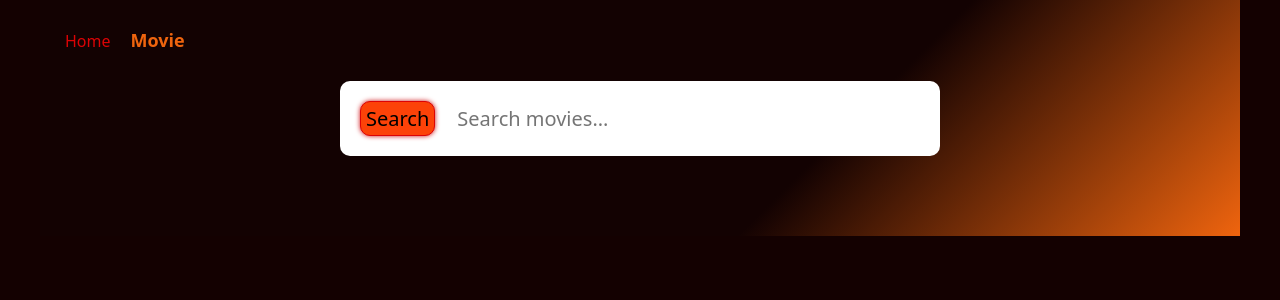
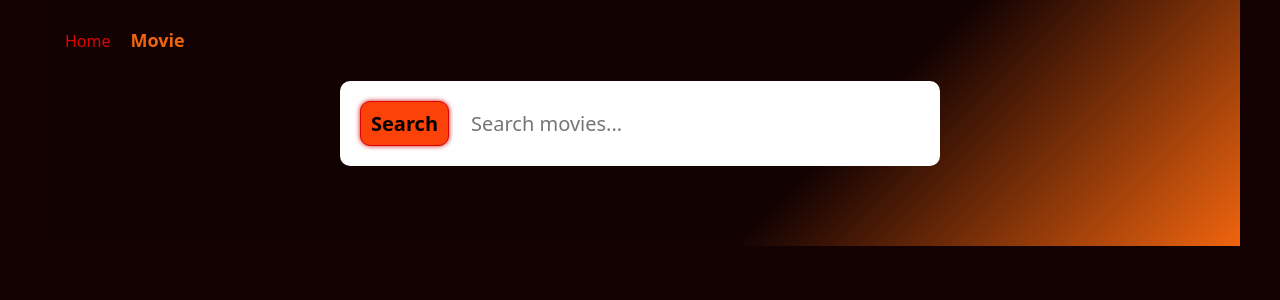
Before and after one commit to AlisaMorenko/goit-react-hw-04-movies, a React (Create React App) app: page /movies in a window 1280 px wide. Shown: the top 300 px of the page. Built offline with nearby package versions, Linux system fonts and the light colour scheme.

Commit message:
fix search

```diff
--- a/src/views/MoviesPage/MoviesPage.js
+++ b/src/views/MoviesPage/MoviesPage.js
@@ -61,6 +61,7 @@ export default function MoviesPage() {
   const resetState = () => {
     setPage(1);
     setMovies([]);
+    setSearchQuery('');
   };
 
   const handleClickButton = () => {
@@ -127,4 +128,3 @@ export default function MoviesPage() {
     </>
   );
 }
-// css
--- a/src/views/MoviesPage/MoviesPage.module.css
+++ b/src/views/MoviesPage/MoviesPage.module.css
@@ -70,10 +70,10 @@
   border-radius: 10px;
   border: 1px solid #dc0305;
   box-shadow: 0 0 5px 0px #cb0b10;
-  padding: 5px;
+  padding: 10px;
   margin: 20px;
   font-size: 20px;
-  font-weight: 500;
+  font-weight: 700;
 }
 
 .button:hover {
```
Also changed, not shown: 1 other file (tests, documents, lock files or other folders).
